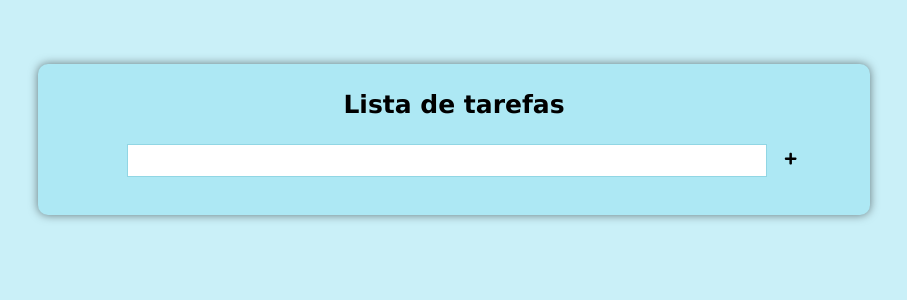
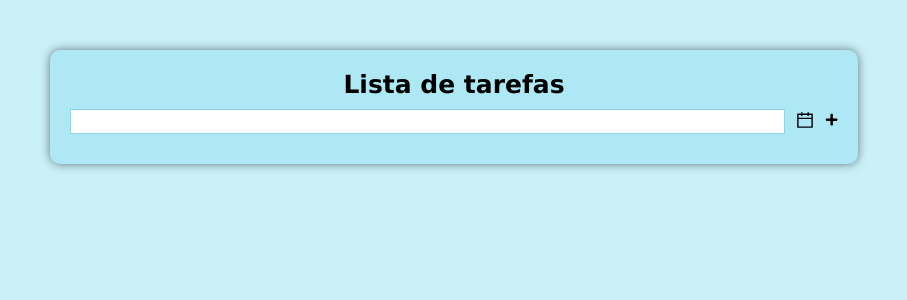
Before and after one commit to KennethMarcano/Lista-de-tarefas, a React (Create React App) app: page / in a window 1280 px wide. Shown: the top 300 px of the page, without its empty margins (186-1093 px from the left). Built offline with nearby package versions, Linux system fonts and the light colour scheme.

Commit message:
added button check and calendar

```diff
--- a/package.json
+++ b/package.json
@@ -3,11 +3,16 @@
   "version": "0.1.0",
   "private": true,
   "dependencies": {
+    "@fullcalendar/daygrid": "^6.1.15",
+    "@fullcalendar/react": "^6.1.15",
     "@testing-library/jest-dom": "^5.17.0",
     "@testing-library/react": "^13.4.0",
     "@testing-library/user-event": "^13.5.0",
+    "date-fns": "^3.6.0",
+    "dayjs": "^1.11.12",
     "prop-types": "^15.8.1",
     "react": "^18.3.1",
+    "react-datepicker": "^7.3.0",
     "react-dom": "^18.3.1",
     "react-icons": "^5.2.1",
     "react-scripts": "5.0.1",
--- a/src/App.css
+++ b/src/App.css
@@ -5,8 +5,13 @@
   font-family: 'Lucida Sans', 'Lucida Sans Regular', 'Lucida Grande', 'Lucida Sans Unicode', Geneva, Verdana, sans-serif;
 }
 
+html{
+  font-size: 10px;
+}
+
 body {
   background: #caf0f8;
   display: flex;
   justify-content: center;
+  font-size: 1.6rem;
 }
--- a/src/components/Form/Form.css
+++ b/src/components/Form/Form.css
@@ -1,17 +1,23 @@
 .form {
+    display: flex;
+    justify-content: center;
+    width: 60vw;
     input {
-        margin: 0 1.3vw;
-        padding: 0.56vw 0;
-        border: 1px solid #91d6e4;
-        width: 50vw;
+        width: 100%;
+        padding: 0.35rem 0;
+        border: 0.1rem solid #91d6e4;
         font-size: 90%;
     }
 
     button {
         border: none;
         cursor: pointer;
-        border-radius: 4px;
-        background: #ade8f4;
+        padding-left: 1rem;
+        background: none;
     }
 
+    .calendar{
+        max-width: 11rem;
+        text-align: center;
+    }
 }
--- a/src/components/Form/index.js
+++ b/src/components/Form/index.js
@@ -1,17 +1,39 @@
-import React from 'react';
+import React, { useState } from 'react';
 import PropTypes from 'prop-types';
+import DatePicker from 'react-datepicker';
+import "react-datepicker/dist/react-datepicker.css";
+import { AiOutlineCalendar } from 'react-icons/ai';
 
 import { FaPlus } from 'react-icons/fa';
 import './Form.css'
 
 export default function Form({ handleSubmit, handleChange, novaTarefa }) {
+    const [startDate, setStartDate] = useState(null);
+    const [open, setOpen] = useState(false);
+
+    const handleDateChange = (date) => {
+        setStartDate(date);
+    };
+
     return (
         <form onSubmit={handleSubmit} action='#' className='form'>
             <input
                 onChange={handleChange}
                 type='text'
-                value={novaTarefa}
+                value={novaTarefa[0] || ''}
             />
+            <button onClick={() => setOpen(!open)}>
+                <AiOutlineCalendar size={20} />
+            </button>
+
+            {open && (
+                <DatePicker
+                    selected={startDate}
+                    onChange={handleDateChange}
+                    dateFormat={"dd-MM-yy"}
+                    className='calendar'
+                />
+            )}
             <button type='submit'>
                 <FaPlus />
             </button>
@@ -29,5 +51,5 @@ export default function Form({ handleSubmit, handleChange, novaTarefa }) {
 Form.prototypes = {
     handleSubmit: PropTypes.func.isRequired,
     handleChange: PropTypes.func.isRequired,
-    novaTarefa: PropTypes.string.isRequired,
+    novaTarefa: PropTypes.array.isRequired,
 }
--- a/src/components/Main.css
+++ b/src/components/Main.css
@@ -1,14 +1,20 @@
 .main {
+    display: flex;
+    flex-direction: column;
+    justify-content: center;
+    margin: 5rem;
+    padding: 2rem;
+    text-align: center;
+    border-radius: 1rem;
     background: #ade8f4;
-    width: 65vw;
-    margin: 5vw ;
-    padding: 2vw 0;
-    text-align: center;
-    border-radius: 10px;
-    box-shadow: 0 0 10px rgba(0, 0, 0, 0.5);
+    box-shadow: 0 0 1rem rgba(0, 0, 0, 0.5);
 }
 
 .main h1 {
-    font-size: 25px;
-    margin-bottom: 2vw;
+    font-size: 2.5rem;
+    margin-bottom: 1rem;
 }
+
+.tarefa-check {
+    text-decoration: line-through;
+}
--- a/src/components/Main.js
+++ b/src/components/Main.js
@@ -6,7 +6,7 @@ import Tarefas from './Tarefas';
 import './Main.css'
 export default class Main extends Component {
     state = {
-        novaTarefa: '',
+        novaTarefa: ['', 0],
         tarefas: [],
         index: -1,
     };
@@ -19,31 +19,30 @@ export default class Main extends Component {
 
       componentDidUpdate(prevProps, prevState) {
         const { tarefas } = this.state;
-
         if (tarefas === prevState.tarefas) return;
-
         localStorage.setItem('tarefas', JSON.stringify(tarefas));
+        this.addCheck(tarefas);
       }
 
     handleChange = (e) => {
         this.setState({
-            novaTarefa: e.target.value,
+            novaTarefa: [e.target.value, false],
         })
     }
 
     handleSubmit = (e) => {
         e.preventDefault();
         const { tarefas, index } = this.state;
-        let { novaTarefa } = this.state;
-        novaTarefa = novaTarefa.trim(); //esto es para quitar los espacios sobrantes al comienzo y al final
-        if (tarefas.indexOf(novaTarefa) !== -1 || !novaTarefa) return; //se comprueba que no exista dicha tarea
-        const novasTarefas = [...tarefas]; //para no modificar el valor del estado, estas solo se modifican por el serState
-        if (index !== -1 && novaTarefa) { //se verifica atraves de la bandera index si se esta editando o creando una tarea nueva
+        let novaTarefa = this.state.novaTarefa;
+        novaTarefa[0] = novaTarefa[0].trim();
+        if (tarefas.indexOf(novaTarefa[0]) !== -1 || !novaTarefa[0]) return;
+        const novasTarefas = [...tarefas];
+        if (index !== -1 && novaTarefa[0]) {
             novasTarefas[index] = novaTarefa;
         } else novasTarefas.push(novaTarefa);
         this.setState({
+            novaTarefa: ['', 0],
             tarefas: [...novasTarefas],
-            novaTarefa: '',
             index: -1,
         })
     }
@@ -66,6 +65,26 @@ export default class Main extends Component {
         })
     }
 
+    handleCheck = (index) => {
+        const { tarefas } = this.state;
+        let novasTarefas = [...tarefas];
+        novasTarefas[index][1] = !novasTarefas[index][1];
+        this.setState({
+            tarefas: [...novasTarefas],
+        })
+    }
+
+    addCheck = (tarefas) => {
+        const listTarefas = document.querySelectorAll('label#tarefas');
+        const totalTarefas = listTarefas.length;
+        for (let i = 0; i < totalTarefas; i++){
+            if(tarefas[i][1]) {
+                listTarefas[i].classList.add('tarefa-check')
+                continue;
+            }
+            listTarefas[i].classList.remove('tarefa-check')
+        }
+    }
 
     render() {
         const { novaTarefa, tarefas } = this.state;
@@ -76,12 +95,14 @@ export default class Main extends Component {
                     handleSubmit={this.handleSubmit}
                     handleChange={this.handleChange}
                     novaTarefa={novaTarefa}
+                    getDate={this.getDate}
                 />
-
                 <Tarefas
                     tarefas={tarefas}
                     handleEdit={this.handleEdit}
                     handleDelete={this.handleDelete}
+                    handleCheck={this.handleCheck}
+                    addCheck={this.addCheck}
                 />
             </div>
         )
--- a/src/components/Tarefas/Tarefas.css
+++ b/src/components/Tarefas/Tarefas.css
@@ -1,37 +1,41 @@
 .tarefas {
-    margin: 1vw 0;
-
+    display: flex;
+    flex-direction: column;
+    max-width: 60vw;
+    text-align: justify;
+    font-size: 90%;
+    padding-top: 1rem;
     .listTarefas{
         display: flex;
+        justify-content: space-between;
+        align-items: center;
+        list-style-type: none;
+        padding: 1vh 0;
         transition: all 300ms;
-        text-align: right;
-        margin: 0 8.5vw 0 7.5vw;
-        text-align: left;
-        align-items: center;
-        justify-content: space-between;
-    }
-
-    li {
-        list-style-type: none;
-        margin: 1.5vw 0;
-        width: 80%;
-
     }
 
     .listTarefas:hover {
         background: rgb(220, 238, 240);
     }
 
+    label{
+        max-width: 70%;
+    }
 
+    .button{
+        margin-left: 0.5rem;
+        cursor: pointer;
+    }
     .edit {
-        margin: 0 1vw;
         color: blueviolet;
-        cursor: pointer;
     }
 
     .delete {
         color:crimson;
-        cursor: pointer;
+    }
+
+    .check{
+        color: goldenrod;
     }
 
 }
--- a/src/components/Tarefas/index.js
+++ b/src/components/Tarefas/index.js
@@ -1,22 +1,22 @@
 import React from "react";
 import PropTypes from 'prop-types';
 
-import { FaEdit, FaWindowClose } from 'react-icons/fa';
+import { FaEdit, FaWindowClose, FaCheckSquare } from 'react-icons/fa';
 import './Tarefas.css'
 
-export default function Tarefas({ tarefas, handleEdit, handleDelete }) {
+export default function Tarefas({ tarefas, handleEdit, handleDelete, handleCheck }) {
     return (
         <ul className='tarefas'>
             {tarefas.map((tarefa, index) => (
-                <div className="listTarefas">
-                    <li key={tarefa}>
-                        {tarefa}
+                    <li key={tarefa[0]} className="listTarefas">
+                        <label id="tarefas">{tarefa[0]}</label>
+                        <div className="buttons">
+                            <FaEdit onClick={(e) => handleEdit(e, index)} className='edit button' />
+                            <FaWindowClose onClick={(e) => handleDelete(e, index)} className='delete button' />
+                            <FaCheckSquare onClick={(e) => handleCheck(index) } className="check button"/>
+                        </div>
+
                     </li>
-                    <div className="buttons">
-                        <FaEdit onClick={(e) => handleEdit(e, index)} className='edit' />
-                        <FaWindowClose onClick={(e) => handleDelete(e, index)} className='delete' />
-                    </div>
-                </div>
 
             ))}
         </ul>
@@ -27,4 +27,5 @@ Tarefas.prototypes = {
     tarefas: PropTypes.array.isRequired,
     handleEdit: PropTypes.func.isRequired,
     handleDelete: PropTypes.func.isRequired,
+    handleCheck: PropTypes.func.isRequired,
 }
```
Also changed, not shown: 1 other file (tests, documents, lock files or other folders).
